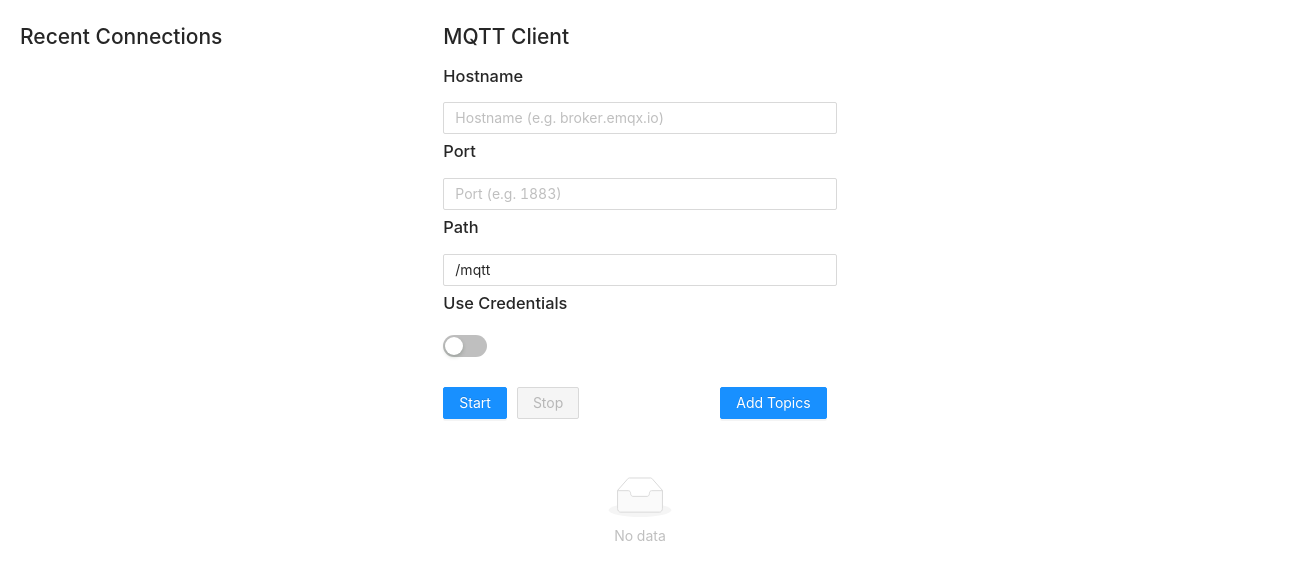
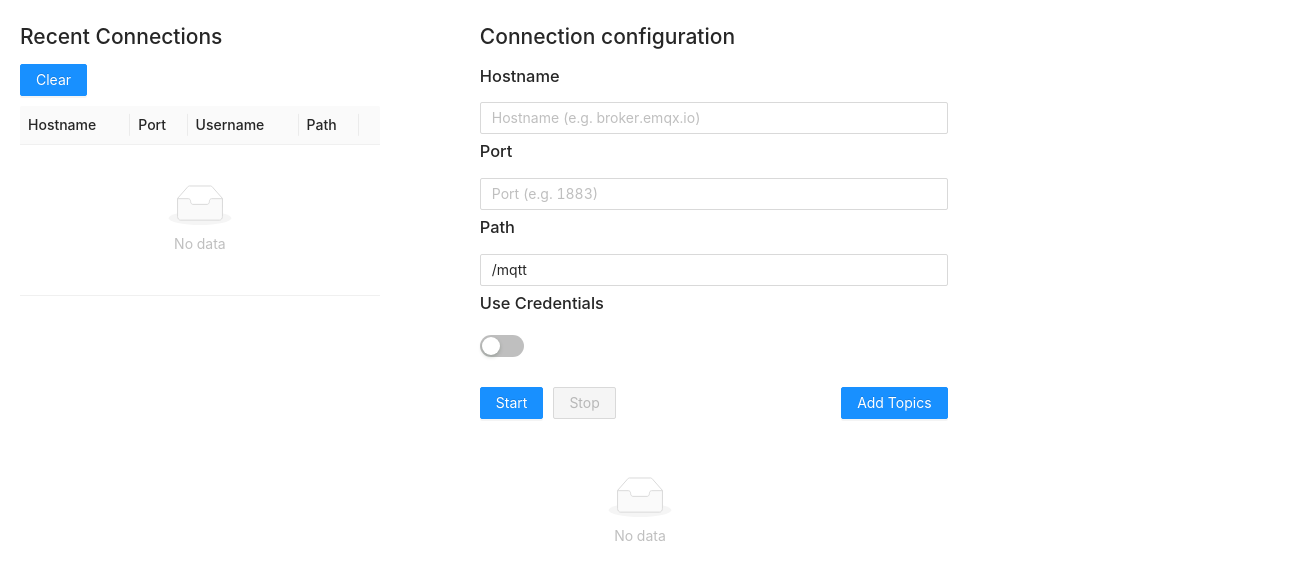
Before and after one commit to damienzonly/ts-mqc, a React (Create React App) app: page / in a window 1280 px wide. Shown: the top 580 px of the page, 1310 px wide, since content can reach past the window. Built offline with nearby package versions, Linux system fonts and the light colour scheme.

Commit message:
save confs and connections list

```diff
--- a/src/App.tsx
+++ b/src/App.tsx
@@ -1,14 +1,15 @@
 import React from "react";
 import mqtt, { MqttClient, IClientOptions } from "mqtt";
-import { message, Input, Spin, Switch, Modal, List, Row, Alert, Col, Button, Tag } from "antd";
+import { message, Input, Spin, Switch, Modal, List, Row, Alert, Col, Button, Tag, Table } from "antd";
 import validator from "validator";
 import "antd/dist/antd.css";
-import { outer_frame, inputStyle } from "./style/app.style";
+import { outer_frame, inputStyle, buttonStyle } from "./style/app.style";
 import { LocalStorage } from "./lib/LocalStorage";
-import { LSKEY_CONNECTIONS, LSKEY_LOCAL_CONF, MQC_MAX_MESSAGES_LENGTH } from "./lib/constants";
-import { IMqcState, Connection_t, Test_t, OutputMessage_t } from "./types/types";
+import { LSKEY_CONNECTIONS, MQC_MAX_MESSAGES_LENGTH } from "./lib/constants";
+import { IMqcState, Connection_t, Test_t, OutputMessage_t, OnChangeInputText } from "./types/App";
 import "font-awesome/css/font-awesome.min.css";
-
+import { CredentialsForm } from "./components/CredentialsForm";
+import { v4 as uuid } from "uuid";
 const ls = new LocalStorage();
 
 export default class App extends React.Component<any, IMqcState> {
@@ -29,10 +30,40 @@ export default class App extends React.Component<any, IMqcState> {
     };
 
     private client: MqttClient;
-    private saveInterval: NodeJS.Timeout;
 
+    private clearConnections = () => {
+        ls.set(LSKEY_CONNECTIONS, []);
+        this.setState({ connections: [] });
+    };
+
+    /**
+     * This method will save the following state properties
+     * in the connections key of localstorage:
+     * **hostname**, **brokerPath**, **port**, **protocol**, **topics**, **username**
+     *
+     */
     private saveConf = () => {
-        ls.set(LSKEY_LOCAL_CONF, this.state);
+        const hostname = this.state.hostname;
+        const brokerPath = this.state.brokerPath;
+        const port = this.state.port;
+        const protocol = this.state.protocol;
+        const topics = this.state.topics;
+        const username = this.state.username;
+        if (!hostname || !port || !protocol) return;
+        const connection: Connection_t = { uuid: uuid(), hostname, brokerPath, port, protocol, topics, username };
+        const saved_connections = ls.get(LSKEY_CONNECTIONS);
+        if (saved_connections) {
+            // save only if a similar configuration doesn't exist
+            const similarConnections: Connection_t[] = saved_connections.filter(this.getSimilarConnections);
+            if (!similarConnections.length) {
+                saved_connections.unshift(connection);
+                ls.set(LSKEY_CONNECTIONS, saved_connections);
+                this.setState({ connections: saved_connections });
+            }
+        } else {
+            ls.set(LSKEY_CONNECTIONS, [connection]);
+            this.setState({ connections: [connection] });
+        }
     };
 
     private validateState = () => {
@@ -59,6 +90,8 @@ export default class App extends React.Component<any, IMqcState> {
             this.stopClient();
             this.initializeClient();
             this.setRunning();
+            // save current configuration as a new connection record
+            this.saveConf();
         } catch (e) {
             message.error(e.toString());
             this.unsetRunning();
@@ -78,34 +111,19 @@ export default class App extends React.Component<any, IMqcState> {
         this.setState({ running: false });
     };
 
-    private startAutoSave = () => {
-        this.saveInterval = setInterval(this.saveConf, 1000);
-    };
-
-    private stopAutoSave = () => {
-        if (this.saveInterval !== undefined) {
-            clearInterval(this.saveInterval);
-        }
-    };
+    // todo: settings modal
+    private settingsModal = () => {};
 
     componentDidMount = () => {
-        this.startAutoSave();
         this.stop();
         const connections = ls.get(LSKEY_CONNECTIONS);
         if (connections !== null && Array.isArray(connections) && connections.length) {
             this.setState({ connections });
         }
-
-        const localConf = ls.get(LSKEY_LOCAL_CONF);
-        if (localConf !== null) {
-            this.setState(localConf);
-        }
-        // if conf saved in ls was running: true it must reset
         this.unsetRunning();
     };
 
     componentWillUnmount = () => {
-        this.stopAutoSave();
         this.stop();
     };
 
@@ -150,30 +168,7 @@ export default class App extends React.Component<any, IMqcState> {
         });
     };
 
-    private credentialsForm = () => {
-        return (
-            <>
-                <h3>Username</h3>
-                <Input
-                    style={inputStyle}
-                    disabled={this.state.running}
-                    onChange={this.onChange("username")}
-                    value={this.state.username}
-                    placeholder="Username"
-                />
-                <h3>Password</h3>
-                <Input
-                    style={inputStyle}
-                    disabled={this.state.running}
-                    onChange={this.onChange("password")}
-                    value={this.state.password}
-                    placeholder="Password"
-                />
-            </>
-        );
-    };
-
-    onChange = (prop: string) => e => {
+    onChange: OnChangeInputText = prop => e => {
         const newState = {};
         newState[prop] = e.target.value;
         this.setState(newState);
@@ -298,22 +293,33 @@ export default class App extends React.Component<any, IMqcState> {
         );
     };
 
+    private credentialsForm = () => {
+        return (
+            <CredentialsForm
+                running={this.state.running}
+                onChange={this.onChange}
+                password={this.state.password}
+                username={this.state.username}
+            />
+        );
+    };
+
     private lowerButtons = () => {
-        const commonStyle = { margin: 10, marginLeft: 0 };
         return (
             <>
                 <div style={{ display: "flex", justifyContent: "space-between" }}>
                     <div>
-                        <Button style={commonStyle} onClick={this.start} disabled={this.state.running} type={"primary"}>
+                        <Button style={buttonStyle} onClick={this.start} disabled={this.state.running} type={"primary"}>
                             Start
                         </Button>
-                        <Button style={commonStyle} onClick={this.stop} disabled={!this.state.running} type={"danger"}>
+                        <Button style={buttonStyle} onClick={this.stop} disabled={!this.state.running} type={"danger"}>
                             Stop
                         </Button>
+                        {this.state.running ? <Spin style={{ marginLeft: 10 }} /> : null}
                     </div>
                     <div>
                         <Button
-                            style={commonStyle}
+                            style={{ ...buttonStyle, marginRight: 0 }}
                             onClick={this.openTopicsModal}
                             disabled={this.state.topicsModal}
                             type={"primary"}
@@ -354,27 +360,95 @@ export default class App extends React.Component<any, IMqcState> {
         }
     };
 
+    private fallbackNone = (string: string) => {
+        if (string) return string;
+        else return <Tag color={"blue"}>{"<none>"}</Tag>;
+    };
+
+    private getSimilarConnections = (conn: Connection_t) => {
+        return (
+            conn.brokerPath === this.state.brokerPath &&
+            conn.protocol === this.state.protocol &&
+            conn.username === this.state.username &&
+            conn.port === this.state.port
+        );
+    };
+
+    private selectConnection = (connection: Connection_t) => () => {
+        const conns = this.state.connections.filter((conn: Connection_t) => {
+            return connection.uuid === conn.uuid;
+        });
+        if (conns.length !== 0) {
+            const connection: Connection_t = conns[0];
+            this.setState({
+                hostname: connection.hostname,
+                port: connection.port,
+                username: connection.username,
+                credentials: !!connection.username,
+                brokerPath: connection.brokerPath,
+                protocol: connection.protocol,
+                topics: connection.topics
+            });
+        }
+    };
+
+    private deleteConnection = (connection: Connection_t) => () => {
+        debugger;
+        const connections = [...this.state.connections].filter((conn: Connection_t) => {
+            return connection.uuid !== conn.uuid;
+        });
+        this.setState({ connections });
+        ls.set(LSKEY_CONNECTIONS, connections);
+    };
+
     render = () => {
+        const recentConnectionsColumns = [
+            { title: "Hostname", dataIndex: "hostname", render: this.fallbackNone },
+            { title: "Port", dataIndex: "port", render: this.fallbackNone },
+            { title: "Username", dataIndex: "username", render: this.fallbackNone },
+            { title: "Path", dataIndex: "brokerPath", render: this.fallbackNone },
+            {
+                title: "",
+                render: (record: Connection_t) => {
+                    return (
+                        <>
+                            <Button style={buttonStyle} onClick={this.selectConnection(record)} type={"primary"}>
+                                Select
+                            </Button>
+                            <Button style={buttonStyle} onClick={this.deleteConnection(record)} type={"danger"}>
+                                Delete
+                            </Button>
+                        </>
+                    );
+                }
+            }
+        ];
         return (
             <div style={outer_frame}>
                 {this.topicsModal()}
-                <Row gutter={30}>
-                    <Col span={8}>
+                <Row gutter={100}>
+                    <Col flex={2}>
                         <h2> Recent Connections </h2>
-                        {this.state.connections.map((connection: Connection_t) => {
-                            // todo: implement
-                            return null;
-                        })}
+                        <Button style={{ marginBottom: 10 }} type={"primary"} onClick={this.clearConnections}>
+                            Clear
+                        </Button>
+                        <Table
+                            style={{ minWidth: "30%" }}
+                            rowKey={"uuid"}
+                            size={"small"}
+                            columns={recentConnectionsColumns}
+                            dataSource={this.state.connections}
+                        ></Table>
                     </Col>
-                    <Col span={8}>
-                        <h2> MQTT Client </h2>
+                    <Col flex={5}>
+                        <h2> Connection configuration </h2>
                         {this.brokerForm()}
                         <h3> Use Credentials </h3>
                         {this.credentialsSwitch()}
                         {this.state.credentials ? this.credentialsForm() : <div></div>}
                         {this.lowerButtons()}
-                        {this.state.running ? <Spin style={{ margin: 10 }} /> : null}
                     </Col>
+                    <Col flex={5}></Col>
                 </Row>
                 <Row>
                     <List
--- /dev/null
+++ b/src/components/CredentialsForm.tsx
@@ -0,0 +1,38 @@
+import React from "react";
+import { Input } from "antd";
+import { inputStyle } from "../style/app.style";
+import { OnChangeInputText } from "../types/App";
+
+export interface CredentialsFormProps {
+    running: boolean;
+    username: string;
+    password: string;
+    onChange: OnChangeInputText;
+    [x: string]: any;
+}
+
+export class CredentialsForm extends React.Component<CredentialsFormProps> {
+    render() {
+        return (
+            <>
+                <h3>Username</h3>
+                <Input
+                    style={inputStyle}
+                    disabled={this.props.running}
+                    onChange={this.props.onChange("username")}
+                    value={this.props.username}
+                    placeholder="Username"
+                />
+                <h3>Password</h3>
+                <Input
+                    type="password"
+                    style={inputStyle}
+                    disabled={this.props.running}
+                    onChange={this.props.onChange("password")}
+                    value={this.props.password}
+                    placeholder="Password"
+                />
+            </>
+        );
+    }
+}
--- a/src/lib/constants.ts
+++ b/src/lib/constants.ts
@@ -1,5 +1,4 @@
 export const LSKEY_CONNECTIONS = "mqc_connections";
-export const LSKEY_LOCAL_CONF = "mqc_local_conf";
 
 // app preferences
 export const MQC_MAX_MESSAGES_LENGTH = 20;
--- a/src/style/app.style.ts
+++ b/src/style/app.style.ts
@@ -7,3 +7,8 @@ export const inputStyle: CSSProperties = {
     margin: 5,
     marginLeft: 0
 };
+
+export const buttonStyle: CSSProperties = {
+    margin: 10,
+    marginLeft: 0
+};
--- a/src/types/types.d.ts
+++ b/src/types/App.ts
@@ -4,7 +4,7 @@ export type OutputMessage_t = {
     ts: number;
 };
 
-type Test_t = {
+export type Test_t = {
     cond: boolean;
     message: string;
 };
@@ -15,6 +15,7 @@ export type Topics_t = {
 };
 
 export type Connection_t = {
+    uuid: string;
     hostname: string;
     port: string;
     username: string;
@@ -22,6 +23,8 @@ export type Connection_t = {
     protocol: string;
     topics: { [key: string]: Topics_t };
 };
+
+export type OnChangeInputText = (field: string) => (e: any) => void;
 
 export interface IMqcState {
     hostname: string;
```
Also changed, not shown: 1 other file (tests, documents, lock files or other folders).
